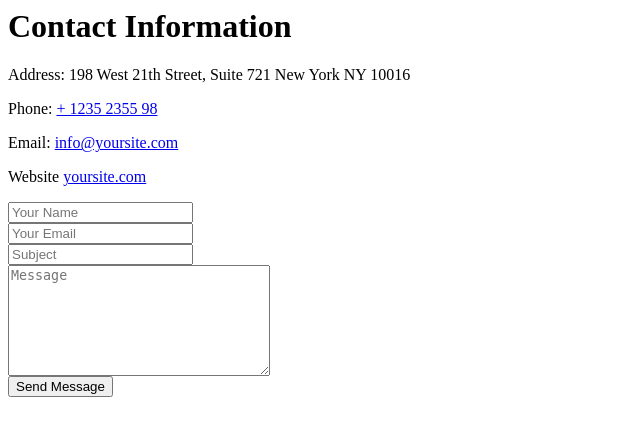
After one commit to olivierblanche-swity/READ_IT_2026, a PHP site: page /scripts/views/templates/contact/contactForm.php in a window 1280 px wide. The commit adds this page. Shown: the top 436 px of the page, without its empty margins (0-640 px from the left). Run offline with PHP 8.4, Linux system fonts and the light colour scheme.

Commit message:
page contact

```diff
--- a/app/views/templates/categories/_index.php
+++ b/app/views/templates/categories/_index.php
@@ -4,6 +4,6 @@ global $conn;
 $categories = \App\Models\CategoriesModel\findAll($conn);
 
 foreach ($categories as $category) : ?>
-    <li><a href="<?php echo rtrim(dirname($_SERVER['SCRIPT_NAME']), '/\\'); ?>/categories/<?php echo $category['id']; ?>/<?php echo Core\Helpers\slugify($category['name']); ?>.html"> <?php echo htmlspecialchars($category['name']); ?> <span class="ion-ios-arrow-forward"></span></a></li>
+    <li><a href="categories/<?php echo $category['id']; ?>/<?php echo Core\Helpers\slugify($category['name']); ?>.html"> <?php echo htmlspecialchars($category['name']); ?> <span class="ion-ios-arrow-forward"></span></a></li>
 
 <?php endforeach; ?>
--- /dev/null
+++ b/app/views/templates/contact/contactForm.php
@@ -0,0 +1,46 @@
+<div class="container">
+              <div class="row d-flex mb-5 contact-info">
+                <div class="col-md-12 mb-4">
+                  <h1 class="h1">Contact Information</h1>
+                </div>
+                <div class="w-100"></div>
+                <div class="col-md-3">
+                  <p><span>Address:</span> 198 West 21th Street, Suite 721 New York NY 10016</p>
+                </div>
+                <div class="col-md-3">
+                  <p><span>Phone:</span> <a href="tel://1234567920">+ 1235 2355 98</a></p>
+                </div>
+                <div class="col-md-3">
+                  <p><span>Email:</span> <a href="mailto:info@yoursite.com">info@yoursite.com</a></p>
+                </div>
+                <div class="col-md-3">
+                  <p><span>Website</span> <a href="#">yoursite.com</a></p>
+                </div>
+              </div>
+              <div class="row block-9 no-gutters">
+                <div class="col-lg-6 order-md-last d-flex">
+                  <form action="#" class="bg-light p-4 p-md-5 contact-form">
+                    <div class="form-group">
+                      <input type="text" class="form-control" placeholder="Your Name">
+                    </div>
+                    <div class="form-group">
+                      <input type="text" class="form-control" placeholder="Your Email">
+                    </div>
+                    <div class="form-group">
+                      <input type="text" class="form-control" placeholder="Subject">
+                    </div>
+                    <div class="form-group">
+                      <textarea name="" id="" cols="30" rows="7" class="form-control" placeholder="Message"></textarea>
+                    </div>
+                    <div class="form-group">
+                      <input type="submit" value="Send Message" class="btn btn-primary py-3 px-5">
+                    </div>
+                  </form>
+
+                </div>
+
+                <div class="col-lg-6 d-flex">
+                	<div id="map" class="bg-white"></div>
+                </div>
+              </div>
+            </div>
--- a/app/views/templates/partials/_footer.php
+++ b/app/views/templates/partials/_footer.php
@@ -45,7 +45,9 @@
         <div class="col-md-12 text-center">
 
           <p><!-- Link back to Colorlib can't be removed. Template is licensed under CC BY 3.0. -->
-  Copyright &copy;<script>document.write(new Date().getFullYear());</script> All rights reserved | This template is made with <i class="icon-heart color-danger" aria-hidden="true"></i> by <a href="https://colorlib.com" target="_blank">Colorlib</a>
+            Copyright &copy;<script>
+              document.write(new Date().getFullYear());
+            </script> All rights reserved | This template is made with <i class="icon-heart color-danger" aria-hidden="true"></i> by <a href="https://colorlib.com" target="_blank">Colorlib</a>
             <!-- Link back to Colorlib can't be removed. Template is licensed under CC BY 3.0. --></p>
         </div>
       </div>
--- a/app/views/templates/partials/_head.php
+++ b/app/views/templates/partials/_head.php
@@ -1,4 +1,5 @@
 <?php
+
 /**
  * ../app/views/templates/partials/_head.php
  */
--- a/app/views/templates/partials/_nav.php
+++ b/app/views/templates/partials/_nav.php
@@ -1,4 +1,5 @@
 <?php
+
 /**
  * ../app/views/templates/partials/_main.php
  */
```
Also changed, not shown: app/routers/contact.php (added, +17 -0 lines), app/routers/index.php (+6 -1 lines), app/views/templates/partials/_script.php (indentation only), public/.htaccess. Lines whose indentation alone changed are shown as unchanged.
